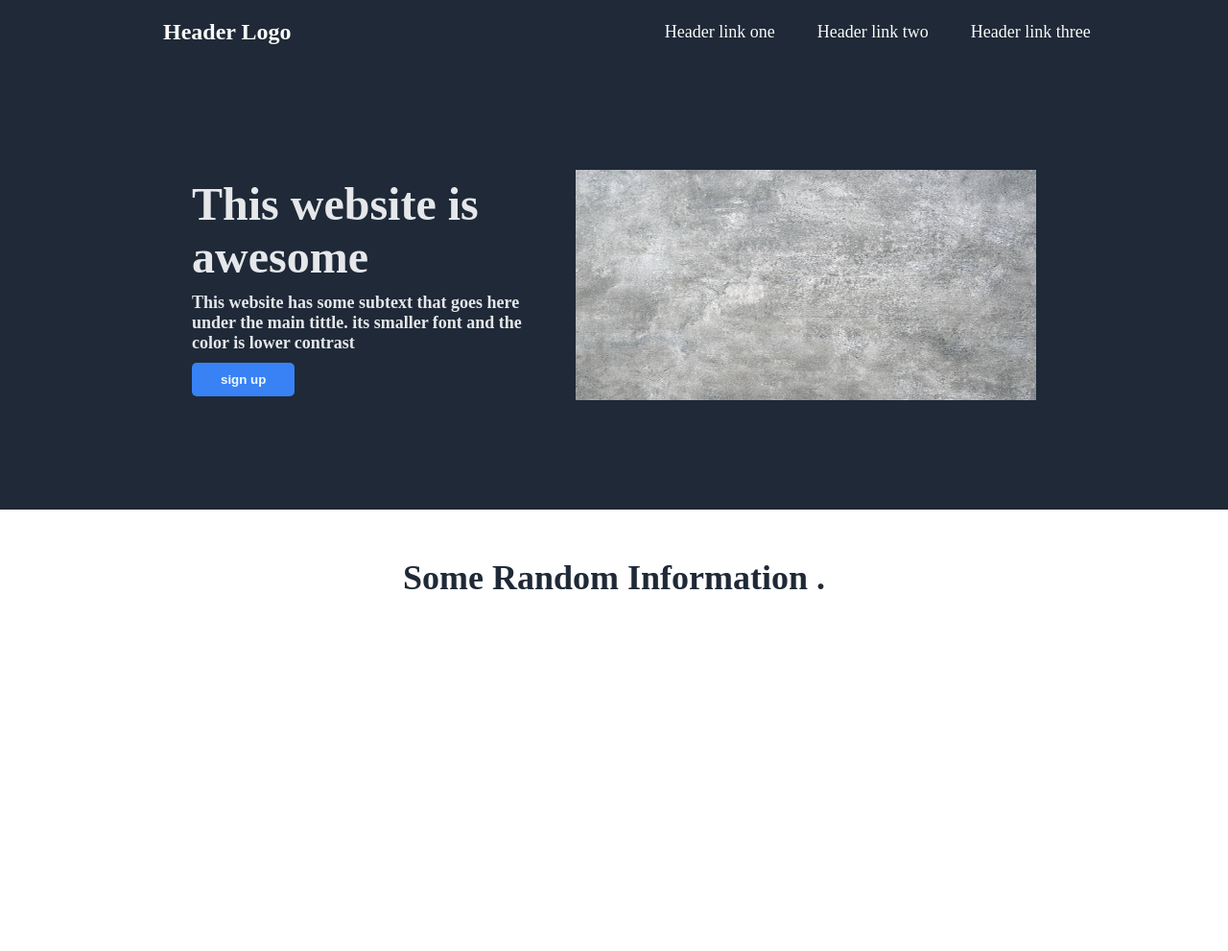
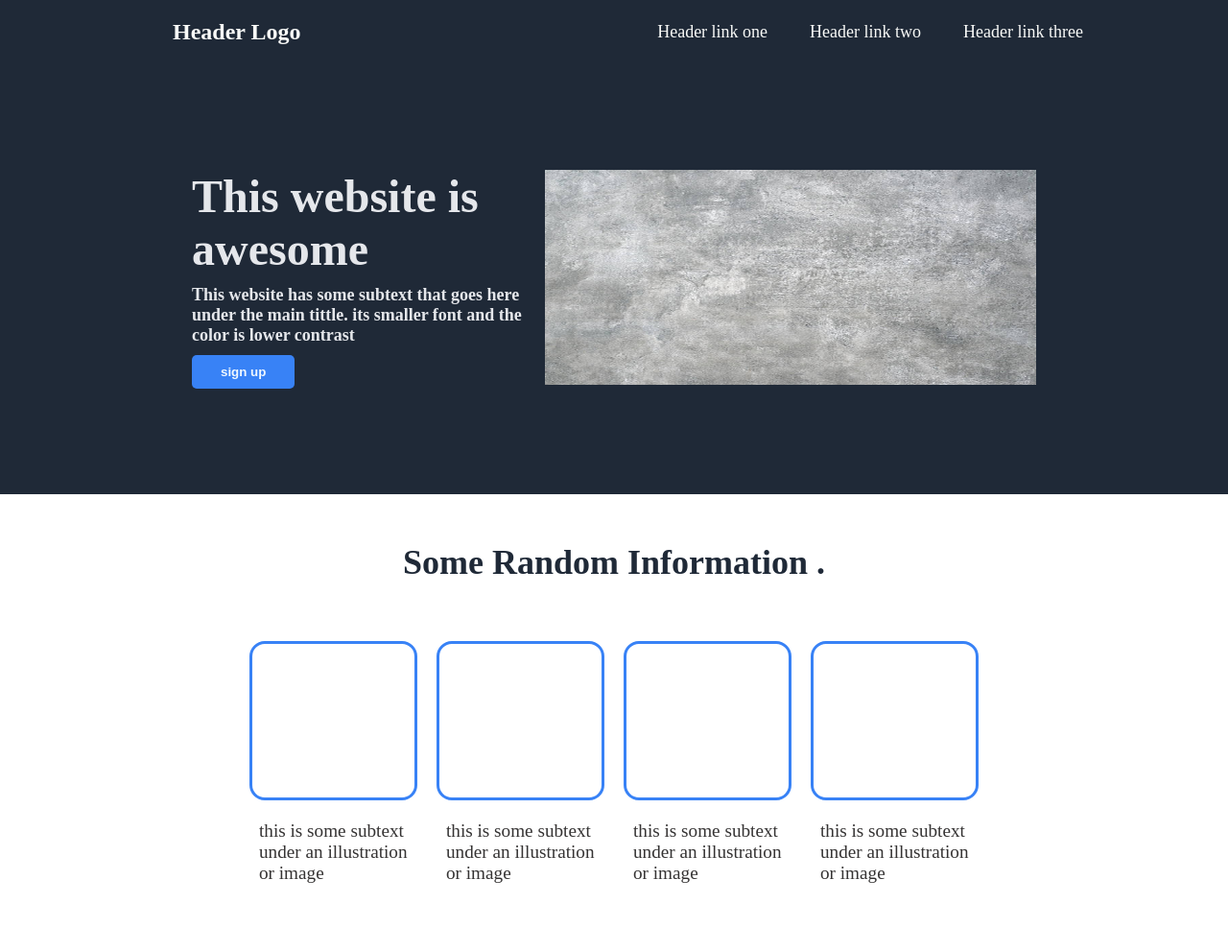
Before and after one commit to Simosabri/Odin-Project, a plain HTML site: page index.html in a window 1280 px wide. Shown: the whole page at 96% size. Before the commit the page ends 800 px from the top, so only its background shows below. Drawn offline with Linux system fonts and the light colour scheme.

Commit message:
progress

```diff
--- a/index.html
+++ b/index.html
@@ -26,8 +26,33 @@
     </section>
 
 <body>
-    <SECtion class="random">
-        <h1 class="info">some random information .</h1>
-            </SECtion>
-</body>
+    <h1 class="info">some random information .</h1>
+        <section class="cc">
+
+            <div class="p"></div>
+            <div class="p -1"></div>
+            <div class="p -2"></div>
+            <div class="p -2"></div>
+
+        </section>
+
+        <section class="texto">
+
+            <div class="t">this is some subtext under an illustration or image</div>
+            <div class="t -1">this is some subtext under an illustration or image</div>
+            <div class="t -2">this is some subtext under an illustration or image</div>
+            <div class="t -3">this is some subtext under an illustration or image</div>
+
+        </section>
+
+
+        <section class="quote">
+
+
+
+        </section>
+
+
+
+    </body>
 </html>
--- a/style.css
+++ b/style.css
@@ -18,8 +18,8 @@ header {
     font-weight: 700;
     color: #f9faf8;
     text-decoration: none;
-    padding-left: 50px;
-
+    padding-left: 60px;
+    margin-right: -20px;
 }
 
 nav a {
@@ -39,9 +39,7 @@ nav a {
     display: flex;
     background-color: #1F2937;
     align-items: center;
-    justify-content: center;
-
-
+    justify-content: space-between;
 }
 
 .awesome {
@@ -73,18 +71,51 @@ h3 {
 }
 
 img {
-    width: 30em;
-    height: 15em;
+    width: 32em;
+    height: 14em;
 }
 
-.random {
-    text-align: center;
-}
+
 
 .info {
+    text-align: center;
     margin-top: 50px;
+    margin-bottom: 50px;
     font-weight: bolder;
     font-size: 36px;
     color : #1F2937;
     text-transform: capitalize;
 }
+
+.cc  {
+    display: flex;
+    align-items: center;
+    padding: 1px 250px;
+}
+
+.p {
+    padding: 80px 50px;
+    justify-items: center;
+    border: solid;
+    margin: 10px;
+    align-content: center;
+    border-radius: 1em;
+    border-color: #3882F6;
+}
+
+.texto {
+    display: flex;
+    align-items: center;
+    padding: 10px 250px;
+}
+
+.t {
+    padding: 0px 20px;
+    border-radius: 1em;
+    justify-content: center;
+    align-content: flex-start;
+    color: rgb(53, 51, 51);
+    font-size: larger;
+    font-weight: 500;
+    margin-bottom: 60px;
+}
```
